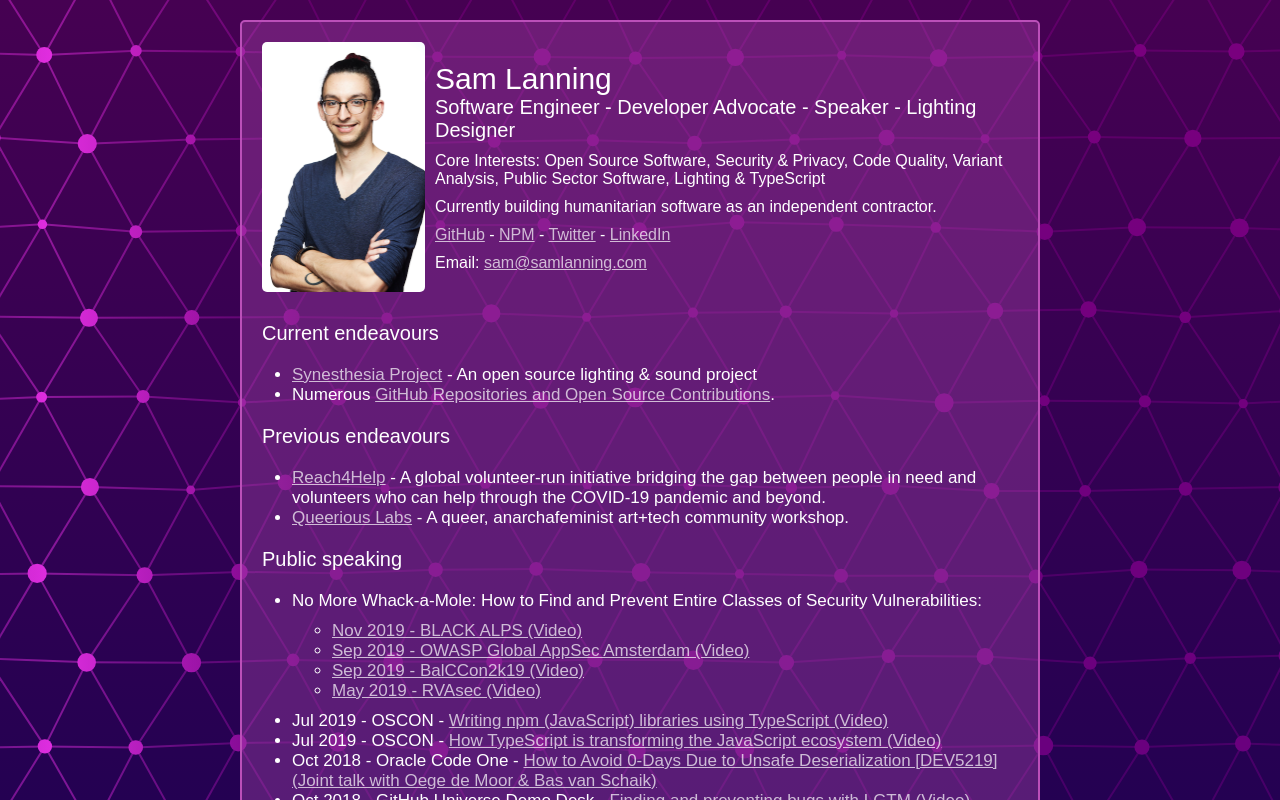
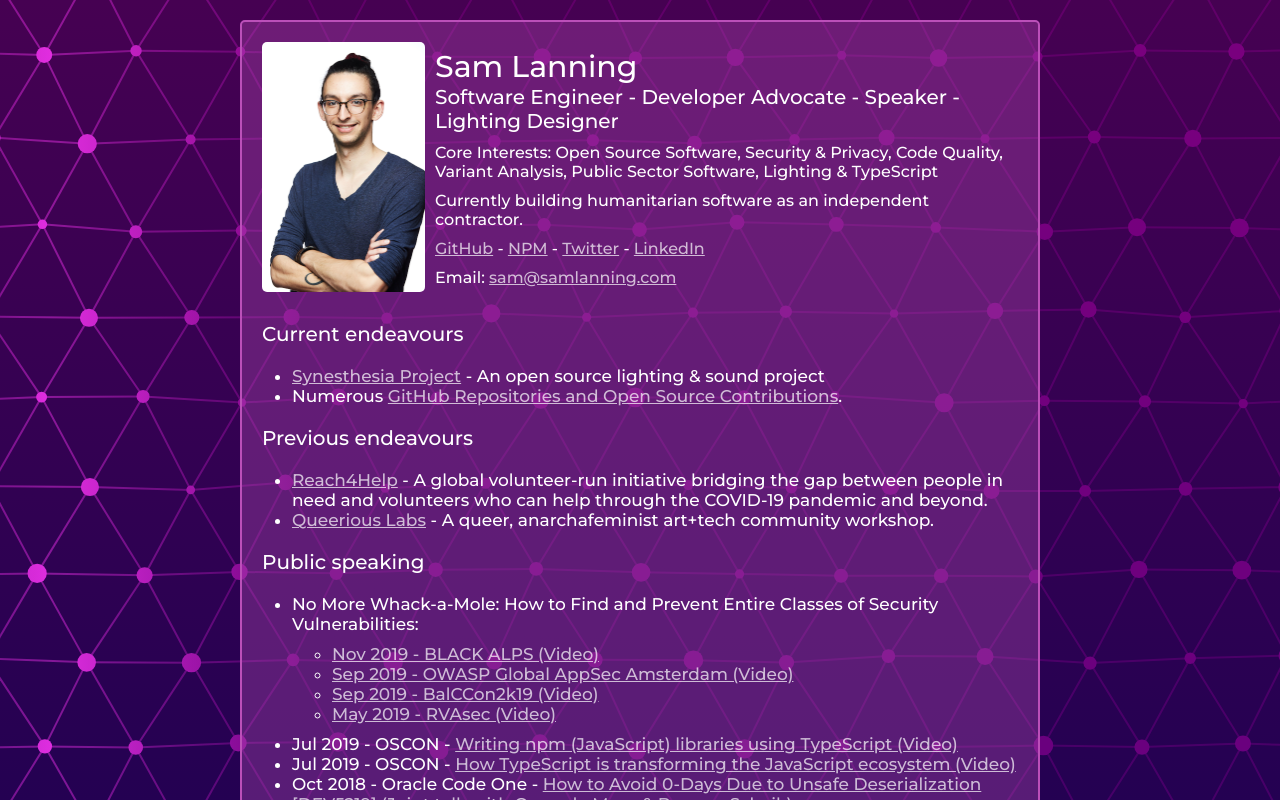
Before and after one commit to s0/s0, a Next.js app: page / in a window 1280 px wide. Shown: the top 800 px of the page. Built offline with nearby package versions, Linux system fonts and the light colour scheme.

Commit message:
fix fonts

```diff
--- a/src/app/globals.css
+++ b/src/app/globals.css
@@ -1,3 +1,5 @@
+  @import url('https://fonts.googleapis.com/css?family=Montserrat:400,500&display=swap');
+
   body {
     margin: 0;
     font-family: 'Montserrat', sans-serif;
--- a/src/app/layout.tsx
+++ b/src/app/layout.tsx
@@ -1,13 +1,7 @@
 import StyledComponentsRegistry from "../lib/registry";
 
 import type { Metadata } from "next";
-import { Montserrat } from 'next/font/google/index'
 import "./globals.css";
-
-// const montserrat = new Montserrat({
-//   subsets: ['latin'],
-//   display: 'swap',
-// });
 
 export const metadata: Metadata = {
   title: "Sam Lanning",
@@ -22,9 +16,6 @@
 }) {
   return (
     <html lang="en">
-      <head>
-        {/* <link href="https://fonts.googleapis.com/css?family=Montserrat:400,500&display=swap" rel="stylesheet"> */}
-      </head>
       <body >
         <StyledComponentsRegistry>{children}</StyledComponentsRegistry>
       </body>
```
